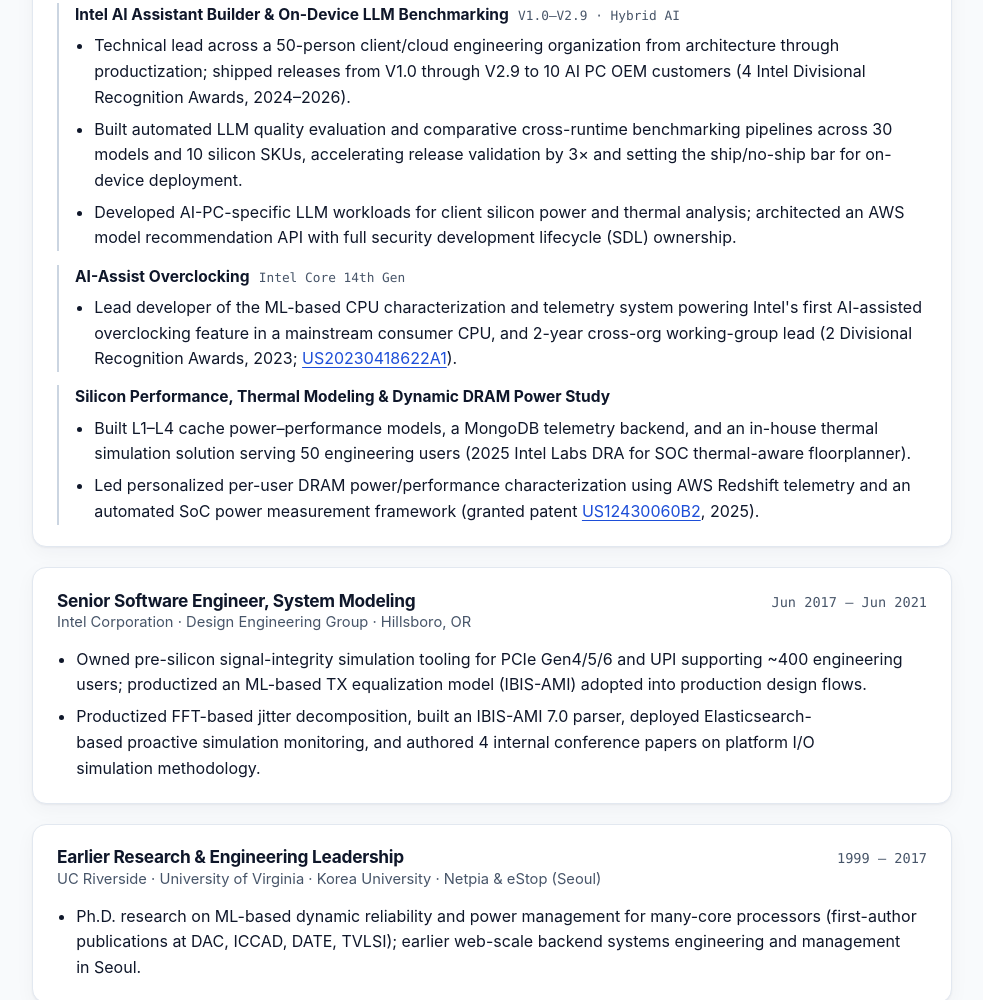
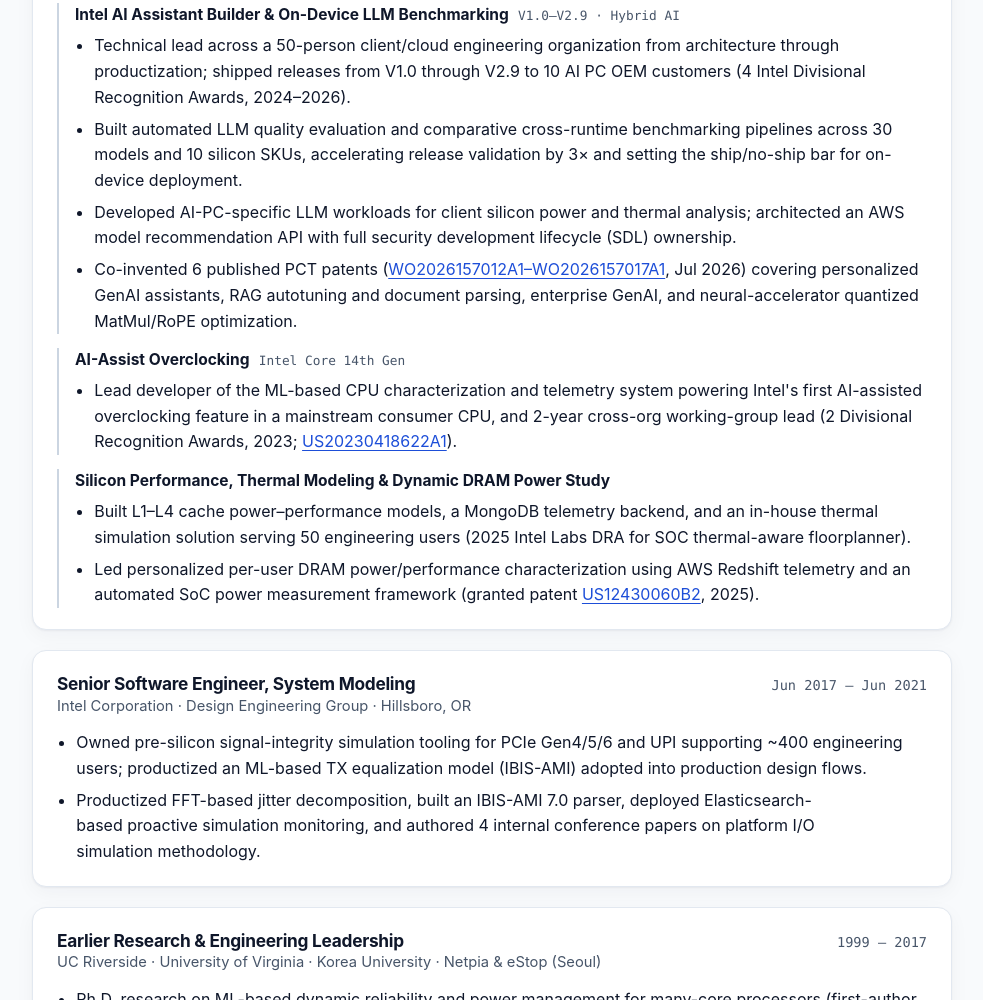
Before and after one commit to tkimva/tkimva.github.io, a plain HTML site: page index.html in a window 1280 px wide. Shown: the part 1471-2471 px from the top of the page, without its empty margins (148-1131 px from the left). Drawn offline with Linux system fonts and the light colour scheme.

Commit message:
Link 6 published PCT patents to Intel AI Assistant Builder and update CV PDF

```diff
--- a/index.html
+++ b/index.html
@@ -132,6 +132,7 @@
               <li>Technical lead across a 50-person client/cloud engineering organization from architecture through productization; shipped releases from V1.0 through V2.9 to 10 AI PC OEM customers (4 Intel Divisional Recognition Awards, 2024–2026).</li>
               <li>Built automated LLM quality evaluation and comparative cross-runtime benchmarking pipelines across 30 models and 10 silicon SKUs, accelerating release validation by 3× and setting the ship/no-ship bar for on-device deployment.</li>
               <li>Developed AI-PC-specific LLM workloads for client silicon power and thermal analysis; architected an AWS model recommendation API with full security development lifecycle (SDL) ownership.</li>
+              <li>Co-invented 6 published PCT patents (<a href="#patents">WO2026157012A1–WO2026157017A1</a>, Jul 2026) covering personalized GenAI assistants, RAG autotuning and document parsing, enterprise GenAI, and neural-accelerator quantized MatMul/RoPE optimization.</li>
             </ul>
           </div>
 
```
Also changed, not shown: 1 other file.
